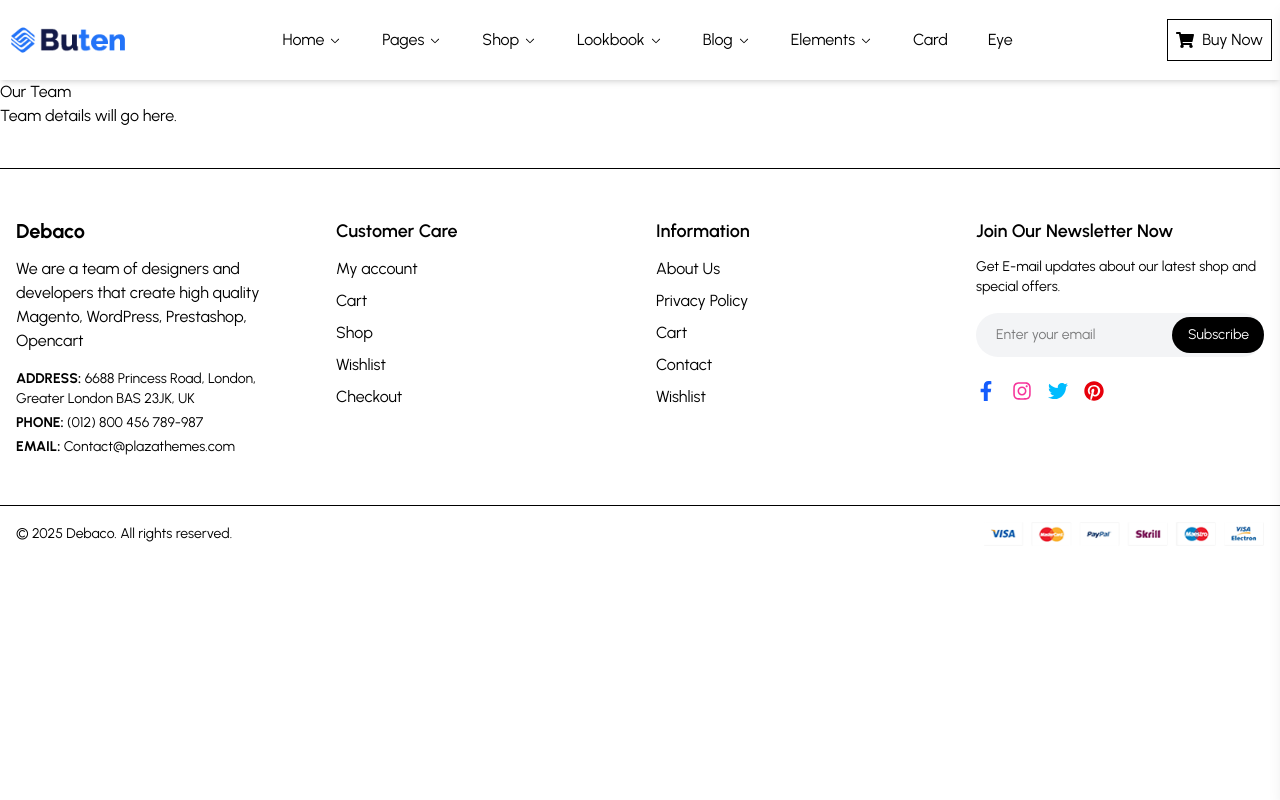
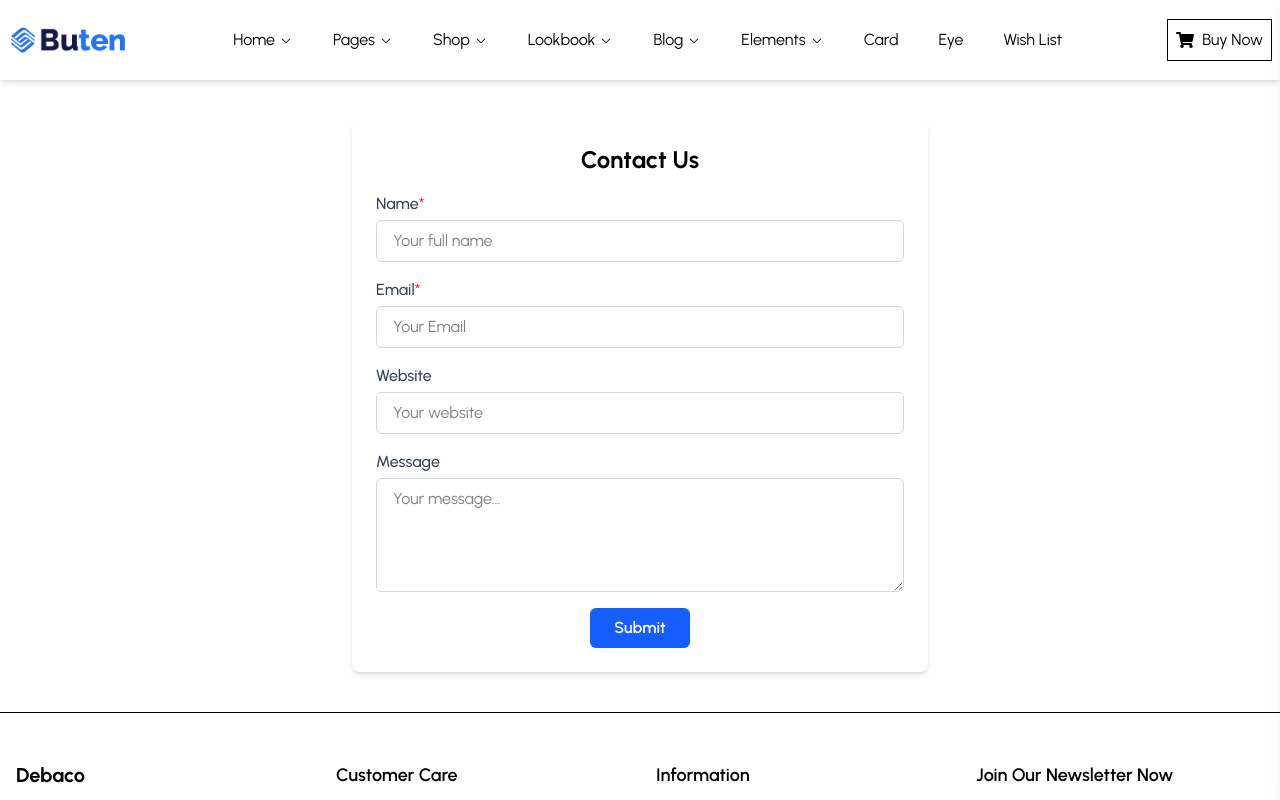
Before and after one commit to Naimul-Islam20/E-commerce-website, a Next.js app: page /rout/element/contactform in a window 1280 px wide. Shown: the top 800 px of the page. Built offline with nearby package versions, Linux system fonts and the light colour scheme.

Commit message:
add wish list, and loader jsx ,

```diff
--- a/app/components/ChildComponent/NavItem.jsx
+++ b/app/components/ChildComponent/NavItem.jsx
@@ -125,7 +125,8 @@ const navItems = [
   },
   {
     name: "Eye", href: "/rout/eye"
-  }
+  },
+  { name: "Wish List", href : "/rout/wishlist"}
 
 ];
 
--- a/app/components/products/ProductClient.jsx
+++ b/app/components/products/ProductClient.jsx
@@ -1,53 +1,28 @@
 "use client";
 
 import { useGetProductsQuery } from "@/features/apiSlice";
-import SkeletonCart from "@/utils/skeletonCart";
-import CartFunction from "@/utils/cartFunction";
-import ViewImageButton from "@/utils/eyeFeatur/eyeFeatur"; // ✅ Use this
-import { IoIosHeart } from "react-icons/io";
+import HoverButtons from "@/utils/common/HoverButtons";
+import Loader from "@/utils/Loader";
 
 export default function ProductList() {
   const { data, error, isLoading } = useGetProductsQuery();
-
-  if (isLoading) {
-    return (
-      <div className="grid grid-cols-1   sm:grid-cols-2 md:grid-cols-3 gap-4">
-        {Array.from({ length: 6 }).map((_, i) => (
-          <SkeletonCart key={i} />
-        ))}
-      </div>
-    );
-  }
-
-  if (error) return <p className="text-red-500">Error loading products.</p>;
-
   const filtered = data?.filter((item) => item.page === "home");
 
   return (
+    <Loader isLoading={isLoading} error={error} length={6}>
       <div className="grid grid-cols-1 sm:grid-cols-2 md:grid-cols-3 gap-4">
         {filtered?.map((item) => (
           <div
             key={item.id}
-          className="   text-center relative group overflow-hidden"
+            className="text-center relative group overflow-hidden"
           >
-          {/* Image with blur on hover */}
             <div className="relative">
               <img
                 src={item.img}
                 alt={item.title}
-              className="w-full h-[345px] object-contain mb-2 transition duration-300 "
+                className="w-full h-[345px] object-contain mb-2 transition duration-300"
               />
-
-            {/* Buttons on hover */}
-            {/* Buttons on hover */}
-            <div className="absolute  p-2 bg-white top-1/2 left-1/2 -translate-x-1/2 -translate-y-1/2 flex items-center justify-center gap-2 opacity-0 group-hover:opacity-100 transition duration-300">
-              <CartFunction item={item} />
-
-              <ViewImageButton id={item.id} />
-              <button className=" px-4 py-2 text-2xl   border-s-2  border-gray-300  ">
-                <IoIosHeart className="hover:-translate-y-1 duration-200 transform  transition-all " />
-              </button>
-            </div>
+              <HoverButtons item={item} />
             </div>
 
             <h3 className="text-lg font-bold">{item.title}</h3>
@@ -64,11 +39,9 @@ export default function ProductList() {
             ) : (
               <p className="text-gray-600 mb-2">${item.price}</p>
             )}
-
-          {/* Remove below buttons since they're now in hover overlay */}
-          <div className="flex justify-center gap-4 mt-4"></div>
           </div>
         ))}
       </div>
+    </Loader>
   );
 }
--- a/app/rout/element/contactform/page.js
+++ b/app/rout/element/contactform/page.js
@@ -1,8 +1,126 @@
-export default function TeamPage() {
+"use client";
+
+import { useState } from "react";
+import { ToastContainer, toast } from "react-toastify";
+import 'react-toastify/dist/ReactToastify.css';
+
+export default function ContactForm() {
+  const [form, setForm] = useState({
+    name: "",
+    email: "",
+    website: "",
+    message: "",
+  });
+
+  const handleChange = (e) => {
+    const { name, value } = e.target;
+    setForm((prev) => ({ ...prev, [name]: value }));
+  };
+
+  const handleSubmit = (e) => {
+    e.preventDefault();
+
+    console.log("Form submitted:", form);
+
+    // ✅ Toast instead of alert
+    toast.success("✅ Message sent successfully!", {
+      position: "bottom-right",
+      autoClose: 3000,
+    });
+
+    // Clear form
+    setForm({ name: "", email: "", website: "", message: "" });
+  };
+
   return (
-    <div>
-      <h1>Our Team</h1>
-      <p>Team details will go here.</p>
+    <div className="max-w-xl mx-auto mt-10 bg-white p-6 shadow-md rounded-lg">
+      <h2 className="text-2xl font-bold mb-4 text-center">Contact Us</h2>
+
+      <form onSubmit={handleSubmit} className="space-y-4">
+        {/* Name */}
+        <div>
+          <label htmlFor="name" className="block font-medium text-gray-700">
+            Name<span className="text-red-500">*</span>
+          </label>
+          <input
+            type="text"
+            id="name"
+            name="name"
+            value={form.name}
+            onChange={handleChange}
+            required
+            className="mt-1 block w-full border border-gray-300 rounded-md px-4 py-2 focus:outline-none focus:ring focus:ring-blue-300"
+            placeholder="Your full name"
+          />
+        </div>
+
+        {/* Email */}
+        <div>
+          <label htmlFor="email" className="block font-medium text-gray-700">
+            Email<span className="text-red-500">*</span>
+          </label>
+          <input
+            type="email"
+            id="email"
+            name="email"
+            value={form.email}
+            onChange={handleChange}
+            required
+            className="mt-1 block w-full border border-gray-300 rounded-md px-4 py-2 focus:outline-none focus:ring focus:ring-blue-300"
+            placeholder="Your Email"
+          />
+        </div>
+
+        {/* Website */}
+        <div>
+          <label htmlFor="website" className="block font-medium text-gray-700">
+            Website
+          </label>
+          <input
+            type="text"
+            id="website"
+            name="website"
+            value={form.website}
+            onChange={handleChange}
+            className="mt-1 block w-full border border-gray-300 rounded-md px-4 py-2 focus:outline-none focus:ring focus:ring-blue-300"
+            placeholder="Your website"
+          />
+        </div>
+
+        {/* Message */}
+        <div>
+          <label htmlFor="message" className="block font-medium text-gray-700">
+            Message
+          </label>
+          <textarea
+            id="message"
+            name="message"
+            value={form.message}
+            onChange={handleChange}
+            rows="4"
+            className="mt-1 block w-full border border-gray-300 rounded-md px-4 py-2 focus:outline-none focus:ring focus:ring-blue-300"
+            placeholder="Your message..."
+          ></textarea>
+        </div>
+
+        {/* Submit */}
+        <div className="text-center">
+          <button
+            type="submit"
+            className="bg-blue-600 hover:bg-blue-700 text-white font-semibold px-6 py-2 rounded-md transition duration-200"
+          >
+            Submit
+          </button>
+        </div>
+      </form>
+
+      {/* ✅ Toast container kept outside the form */}
+      <ToastContainer />
+
+      <div  className="w-full md:w-1/2 h-1/2 md:h-full bg-cover bg-center"
+        style={{ backgroundImage: "url('/img/about1.jpg')" }}>
+
+      </div>
     </div>
   );
 }
--- /dev/null
+++ b/app/rout/wishlist/page.js
@@ -0,0 +1,66 @@
+
+"use client";
+
+import { getWish, removeFromWish } from "@/utils/wishFeatur/wishSession";
+import { useEffect, useState } from "react";
+import { addToCart } from "@/utils/cartSeason";
+
+export default function WishListPage() {
+  const [wishItems, setWishItems] = useState([]);
+
+  useEffect(() => {
+    setWishItems(getWish());
+  }, []);
+
+  const handleRemove = (id) => {
+    removeFromWish(id);
+    setWishItems(getWish());
+  };
+
+  const handleAddToCart = (item) => {
+    addToCart({ ...item, quantity: 1 });
+  };
+
+  return (
+    <div className="max-w-6xl mx-auto py-10 px-4">
+      <h1 className="text-3xl font-bold text-center mb-8">My Wishlist</h1>
+
+      {wishItems.length === 0 ? (
+        <p className="text-center text-gray-600">No products in wishlist.</p>
+      ) : (
+        <div className="grid grid-cols-1 md:grid-cols-2 gap-6">
+          {wishItems.map((item) => (
+            <div
+              key={item.id}
+              className="flex items-center gap-4 border border-gray-300 p-4 rounded-lg shadow-sm"
+            >
+              <button
+                onClick={() => handleRemove(item.id)}
+                className="text-red-500 text-2xl"
+              >
+                ✕
+              </button>
+              <img
+                src={item.img}
+                alt={item.title}
+                className="w-[100px] h-[100px] object-contain"
+              />
+              <div className="flex-1">
+                <h3 className="text-lg font-semibold">{item.title}</h3>
+                <p className="text-gray-600">
+                  ${item.discount?.discPrice || item.price}
+                </p>
+              </div>
+              <button
+                onClick={() => handleAddToCart(item)}
+                className="bg-black text-white px-4 py-2 text-sm hover:bg-blue-600"
+              >
+                Add to Cart
+              </button>
+            </div>
+          ))}
+        </div>
+      )}
+    </div>
+  );
+}
--- a/package.json
+++ b/package.json
@@ -21,7 +21,8 @@
     "react-dom": "^19.0.0",
     "react-icons": "^5.5.0",
     "react-leaflet": "^5.0.0",
-    "react-redux": "^9.2.0"
+    "react-redux": "^9.2.0",
+    "react-toastify": "^11.0.5"
   },
   "devDependencies": {
     "@eslint/eslintrc": "^3.3.1",
--- /dev/null
+++ b/utils/Loader.jsx
@@ -0,0 +1,21 @@
+"use client";
+
+import SkeletonCart from "@/utils/skeletonCart";
+
+export default function ProductLoaderWrapper({ isLoading, error, children, length = 6 }) {
+  if (isLoading) {
+    return (
+      <div className="grid grid-cols-1 sm:grid-cols-2 md:grid-cols-3 gap-4">
+        {Array.from({ length }).map((_, i) => (
+          <SkeletonCart key={i} />
+        ))}
+      </div>
+    );
+  }
+
+  if (error) {
+    return <p className="text-red-500">Error loading products.</p>;
+  }
+
+  return children;
+}
--- /dev/null
+++ b/utils/common/HoverButtons.jsx
@@ -0,0 +1,16 @@
+// utils/common/HoverButtons.jsx
+
+"use client";
+import CartFunction from "@/utils/cartFunction";
+import ViewImageButton from "@/utils/eyeFeatur/eyeFeatur";
+import WishFeatur from "@/utils/wishFeatur/wishFeatur";
+
+export default function HoverButtons({ item }) {
+  return (
+    <div className="absolute p-2 bg-white top-1/2 left-1/2 -translate-x-1/2 -translate-y-1/2 flex items-center justify-center gap-2 opacity-0 group-hover:opacity-100 transition duration-300">
+      <CartFunction item={item} />
+      <ViewImageButton id={item.id} />
+      <WishFeatur item={item} />
+    </div>
+  );
+}
--- /dev/null
+++ b/utils/wishFeatur/wishFeatur.js
@@ -0,0 +1,20 @@
+
+"use client";
+
+import { addToWish } from "@/utils/wishFeatur/wishSession";
+import { IoIosHeart } from "react-icons/io";
+
+export default function WishFeatur({ item }) {
+  const handleWish = () => {
+    addToWish(item);
+  };
+
+  return (
+    <button
+      onClick={handleWish}
+      className="px-4 py-2 text-2xl border-s-2 border-gray-300"
+    >
+      <IoIosHeart className="hover:-translate-y-1 duration-200 transform transition-all" />
+    </button>
+  );
+}
--- /dev/null
+++ b/utils/wishFeatur/wishSession.js
@@ -0,0 +1,27 @@
+
+const WISH_KEY = "my_wish_data";
+
+export function getWish() {
+  if (typeof window === "undefined") return [];
+  const data = localStorage.getItem(WISH_KEY);
+  return data ? JSON.parse(data) : [];
+}
+
+export function saveWish(wishlist) {
+  if (typeof window === "undefined") return;
+  localStorage.setItem(WISH_KEY, JSON.stringify(wishlist));
+}
+
+export function addToWish(product) {
+  const wish = getWish();
+  const exists = wish.find((p) => p.id === product.id);
+  if (!exists) {
+    wish.push(product);
+    saveWish(wish);
+  }
+}
+
+export function removeFromWish(id) {
+  const updated = getWish().filter((item) => item.id !== id);
+  saveWish(updated);
+}
```
Also changed, not shown: 1 other file (tests, documents, lock files or other folders). Lines whose indentation alone changed are shown as unchanged.
